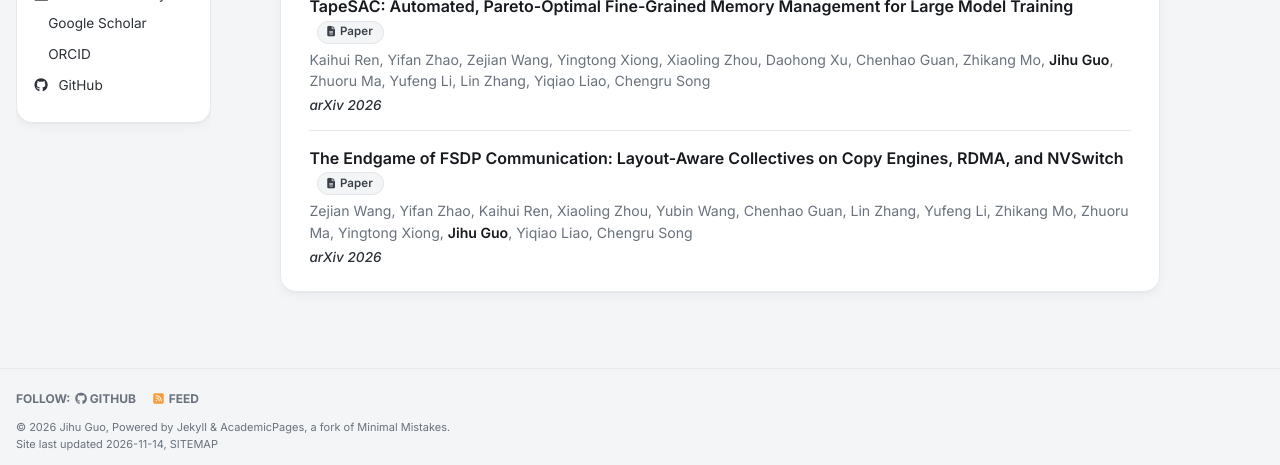
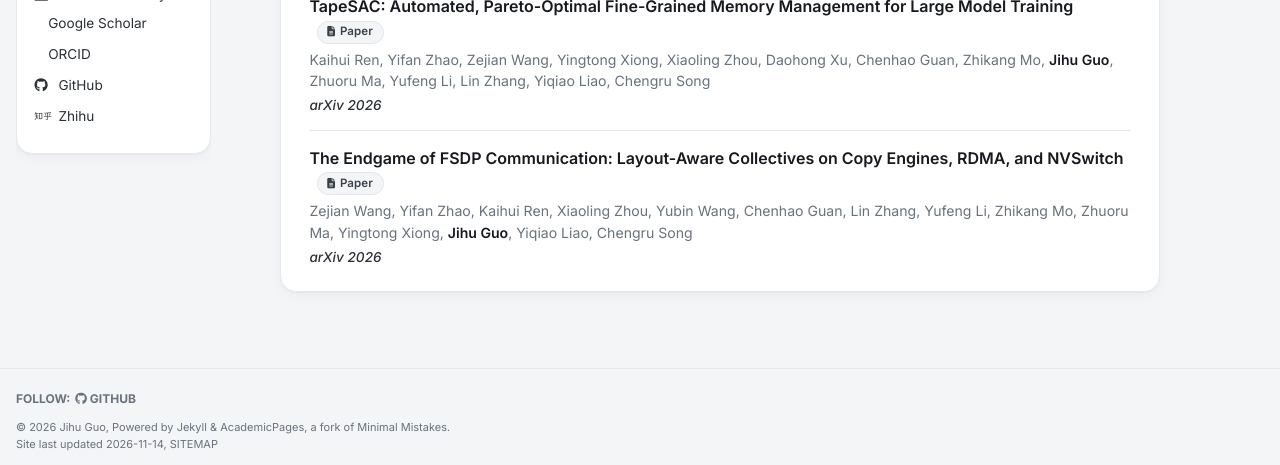
Before and after one commit to guojihu-hana/guojihu-hana.github.io, a Jekyll site: the page built from _pages/about.html, in a window 1280 px wide and 900 px high, scrolled down 1472 px. Shown: the part 432-897 px from the top of the window. Built offline with Jekyll 4.4.1, drawn with Linux system fonts in a browser that asks for light colours; a script bundle is joined from its source files by our own code; a style sheet for code colours, icons or effects is not loaded.

Commit message:
Add Zhihu link to sidebar; hide empty feed link
Co-authored-by: Cursor <cursoragent@cursor.com>

```diff
--- a/_config.yml
+++ b/_config.yml
@@ -85,7 +85,7 @@ author:
   wikipedia        : # Username
   xing             : # Username
   youtube          : # Username
-  zhihu            : # Username
+  zhihu            : "guo-hu-36-66"
 
 # Publication Category - The following the list of publication categories and their headings
 publication_category:
@@ -136,7 +136,7 @@ staticman:
       options:
         format           : "iso8601" # "iso8601" (default), "timestamp-seconds", "timestamp-milliseconds"
 atom_feed:
-  hide                   : false     # change to true to hide the RSS feed in the footer
+  hide                   : true      # change to true to hide the RSS feed in the footer
   path                   : # blank (default) uses feed.xml
 
 
--- a/_includes/author-profile.html
+++ b/_includes/author-profile.html
@@ -185,7 +185,7 @@
         <li><a href="https://www.youtube.com/@{{ author.youtube }}"><i class="fab fa-fw fa-youtube icon-pad-right" aria-hidden="true"></i>YouTube</a></li>
       {% endif %}
       {% if author.zhihu %}
-      <li><a href="https://www.zhihu.com/people/{{ author.zhihu }}"><i class="fab fa-fw fa-zhihu icon-pad-right" aria-hidden="true"></i>Zhihu</a></li>
+      <li><a href="https://www.zhihu.com/people/{{ author.zhihu }}"><i class="fab fa-fw fa-zhihu icon-pad-right" aria-hidden="true"></i>{% if page.lang == "zh" %}知乎{% else %}Zhihu{% endif %}</a></li>
       {% endif %}
     </ul>
   </div>
```
